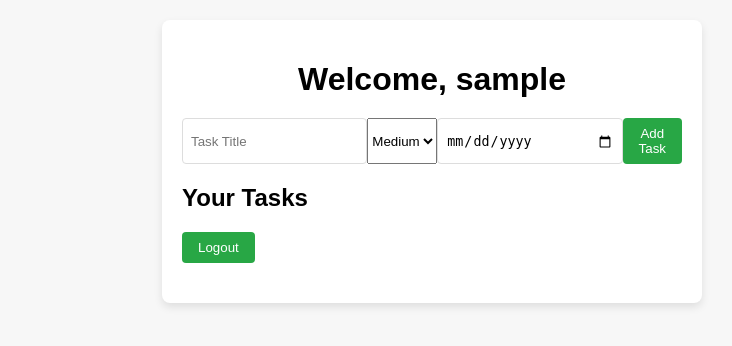
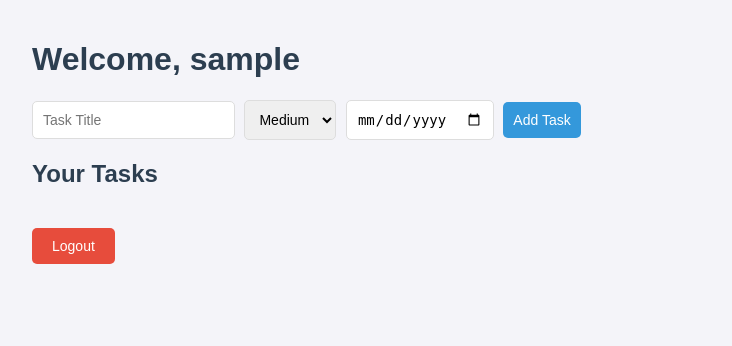
Before and after one commit to tonyhhw2/software_carpentry_project, a Flask app: page / in a window 1280 px wide. Shown: the top 346 px of the page, without its empty margins (208-940 px from the left). Run offline with Flask 3, Linux system fonts and the light colour scheme; the visitor is signed in with stand-in values (Sample User, id 1); data that the repository does not hold is empty.

Commit message:
styles.css

```diff
--- a/static/styles.css
+++ b/static/styles.css
@@ -1,68 +1,89 @@
+/* styles.css */
 body {
-    font-family: Arial, sans-serif;
-    background: #f7f7f7;
+    font-family: 'Arial', sans-serif;
+    background-color: #f4f4f9;
+    color: #333;
     margin: 0;
+    padding: 0;
+}
+
+.container {
+    max-width: 800px;
+    margin: 0 auto;
     padding: 20px;
 }
 
-.container {
-    max-width: 500px;
-    margin: auto;
-    background: #fff;
-    padding: 20px;
-    border-radius: 8px;
-    box-shadow: 0 4px 8px rgba(0, 0, 0, 0.1);
+h1, h2, h3 {
+    color: #2c3e50;
 }
 
-h1 {
-    text-align: center;
+.task {
+    display: flex;
+    justify-content: space-between;
+    align-items: center;
+    padding: 10px;
+    margin-bottom: 5px;
+    border: 1px solid #ddd;
+    border-radius: 5px;
+    background-color: #ffffff;
+    box-shadow: 0 1px 3px rgba(0, 0, 0, 0.1);
+}
+
+.task.complete {
+    text-decoration: line-through;
+    background-color: #d5f5e3;
+}
+
+.task .actions a {
+    text-decoration: none;
+    color: #3498db;
+    margin-left: 10px;
+}
+
+.task .actions a:hover {
+    text-decoration: underline;
+}
+
+form {
     margin-bottom: 20px;
 }
 
-form {
-    display: flex;
-    justify-content: space-between;
-    margin-bottom: 20px;
-}
-
-form input {
-    width: 75%;
-    padding: 8px;
+form input, form select, form button {
+    padding: 10px;
     border: 1px solid #ddd;
-    border-radius: 4px;
+    border-radius: 5px;
+    margin-right: 5px;
+    font-size: 14px;
 }
 
 form button {
-    padding: 8px 16px;
-    background: #28a745;
+    background-color: #3498db;
     color: white;
     border: none;
-    border-radius: 4px;
     cursor: pointer;
 }
 
-ul {
-    list-style: none;
-    padding: 0;
+form button:hover {
+    background-color: #2980b9;
 }
 
-ul li {
-    display: flex;
-    justify-content: space-between;
-    padding: 10px;
-    border: 1px solid #ddd;
-    border-radius: 4px;
-    margin-bottom: 10px;
-    background: #f9f9f9;
+button.logout {
+    margin-top: 20px;
+    padding: 10px 20px;
+    background-color: #e74c3c;
+    color: white;
+    border: none;
+    border-radius: 5px;
+    cursor: pointer;
 }
 
-ul li.completed {
-    text-decoration: line-through;
-    color: gray;
+button.logout:hover {
+    background-color: #c0392b;
 }
 
-ul li a.delete {
-    color: red;
-    text-decoration: none;
-    font-weight: bold;
+footer {
+    margin-top: 30px;
+    text-align: center;
+    font-size: 14px;
+    color: #95a5a6;
 }
```
